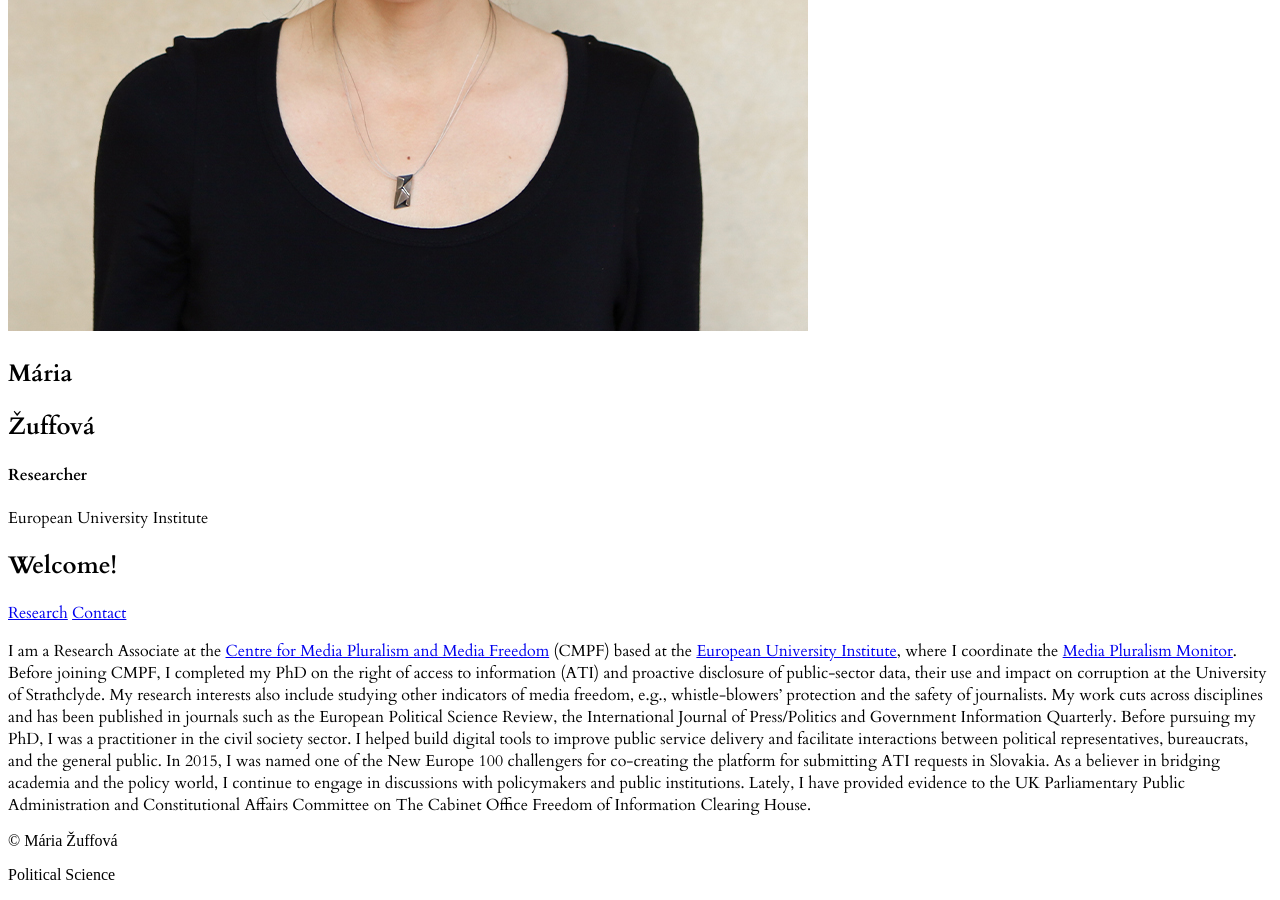
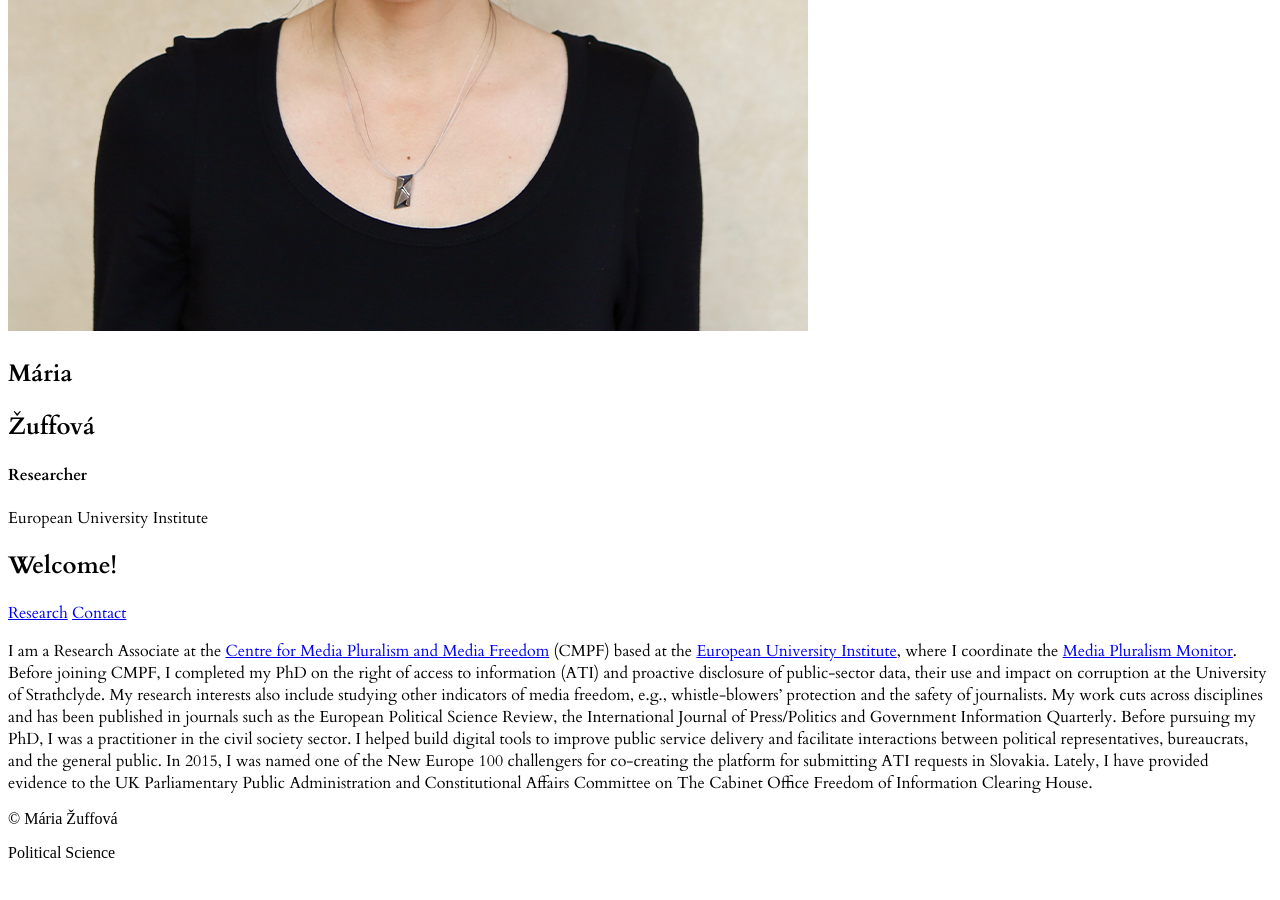
Before and after one commit to mariazuffova/jekyll-profile-site, a Jekyll site: the page built from index.md, in a window 1280 px wide and 900 px high, scrolled down 641 px. Built offline with Jekyll 4.4.1, drawn with Linux system fonts in a browser that asks for light colours; a script that is not in the unit is left out; after the commit the page ends 1519 px from its top, so only the background shows below that.

Commit message:
Update Home page “home-content”

```diff
--- a/_data/home.yml
+++ b/_data/home.yml
@@ -3,17 +3,16 @@
   I am a Research Associate at the [Centre for Media Pluralism and Media
   Freedom](https://cmpf.eui.eu) (CMPF) based at the [European University
   Institute](https://www.eui.eu), where I coordinate the [Media Pluralism
-  Monitor](https://cmpf.eui.eu/media-pluralism-monitor/mpm-2020/). Before
-  joining CMPF, I completed my PhD on the right of access to information (ATI)
-  and proactive disclosure of public-sector data, their use and impact on
-  corruption at the University of Strathclyde. My research interests also
-  include studying other indicators of media freedom, e.g., whistle-blowers’
-  protection and the safety of journalists. My work cuts across disciplines and
-  has been published in journals such as the European Political Science Review,
-  the International Journal of Press/Politics and Government Information
-  Quarterly.
+  Monitor](https://cmpf.eui.eu/media-pluralism-monitor/). Before joining CMPF, I
+  completed my PhD on the right of access to information (ATI) and proactive
+  disclosure of public-sector data, their use and impact on corruption at the
+  University of Strathclyde. My research interests also include studying other
+  indicators of media freedom, e.g., whistle-blowers’ protection and the safety
+  of journalists. My work cuts across disciplines and has been published in
+  journals such as the European Political Science Review, the International
+  Journal of Press/Politics and Government Information Quarterly.
 
-  Before pursuing my PhD, I was a practitioner in the civil society sector. I helped build digital tools to improve public service delivery and facilitate interactions between political representatives, bureaucrats, and the general public. In 2015, I was named one of the New Europe 100 challengers for co-creating the platform for submitting ATI requests in Slovakia. As a believer in bridging academia and the policy world, I continue to engage in discussions with policymakers and public institutions. Lately, I have provided evidence to the UK Parliamentary Public Administration and Constitutional Affairs Committee on The Cabinet Office Freedom of Information Clearing House.
+  Before pursuing my PhD, I was a practitioner in the civil society sector. I helped build digital tools to improve public service delivery and facilitate interactions between political representatives, bureaucrats, and the general public. In 2015, I was named one of the New Europe 100 challengers for co-creating the platform for submitting ATI requests in Slovakia. Lately, I have provided evidence to the UK Parliamentary Public Administration and Constitutional Affairs Committee on The Cabinet Office Freedom of Information Clearing House.
 buttons:
   primary:
     text: Research
```
